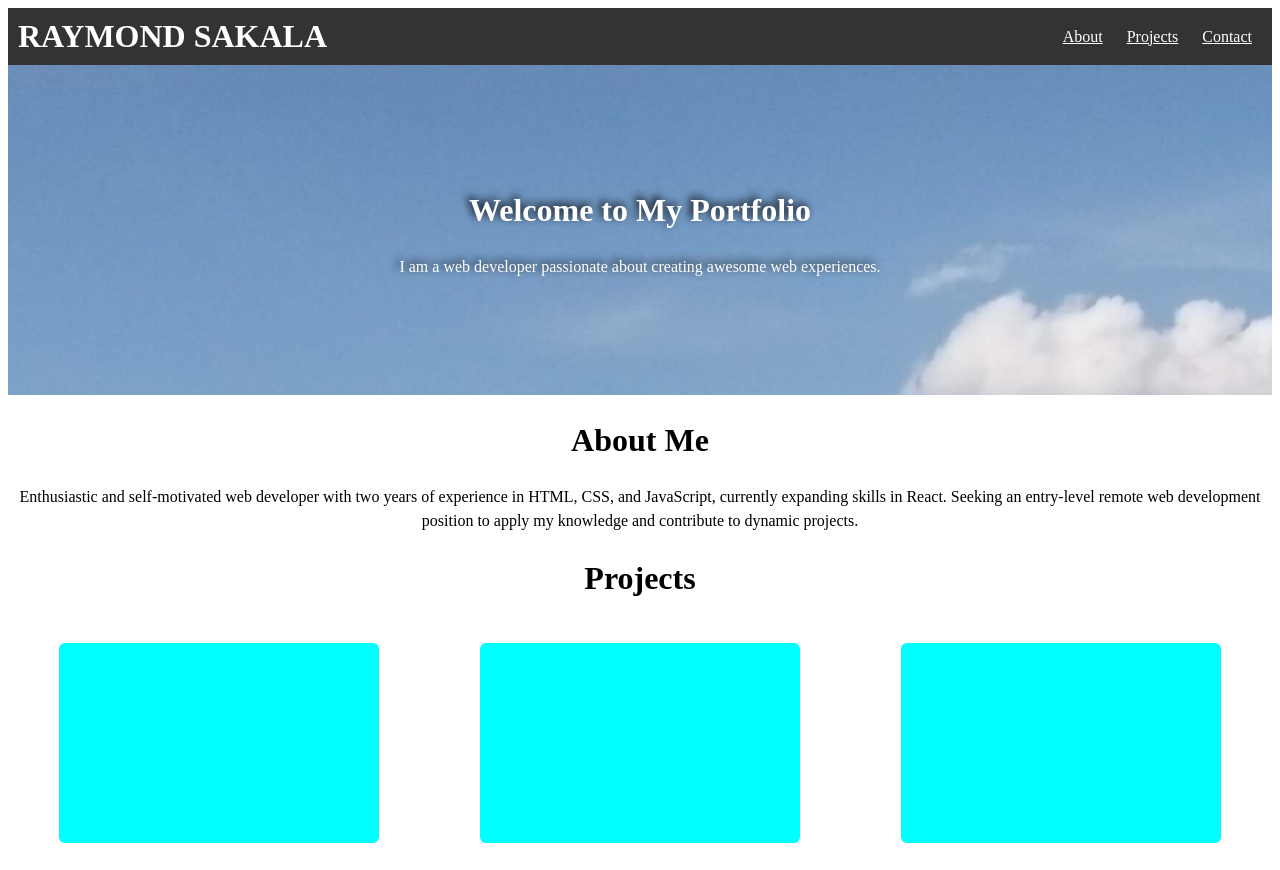
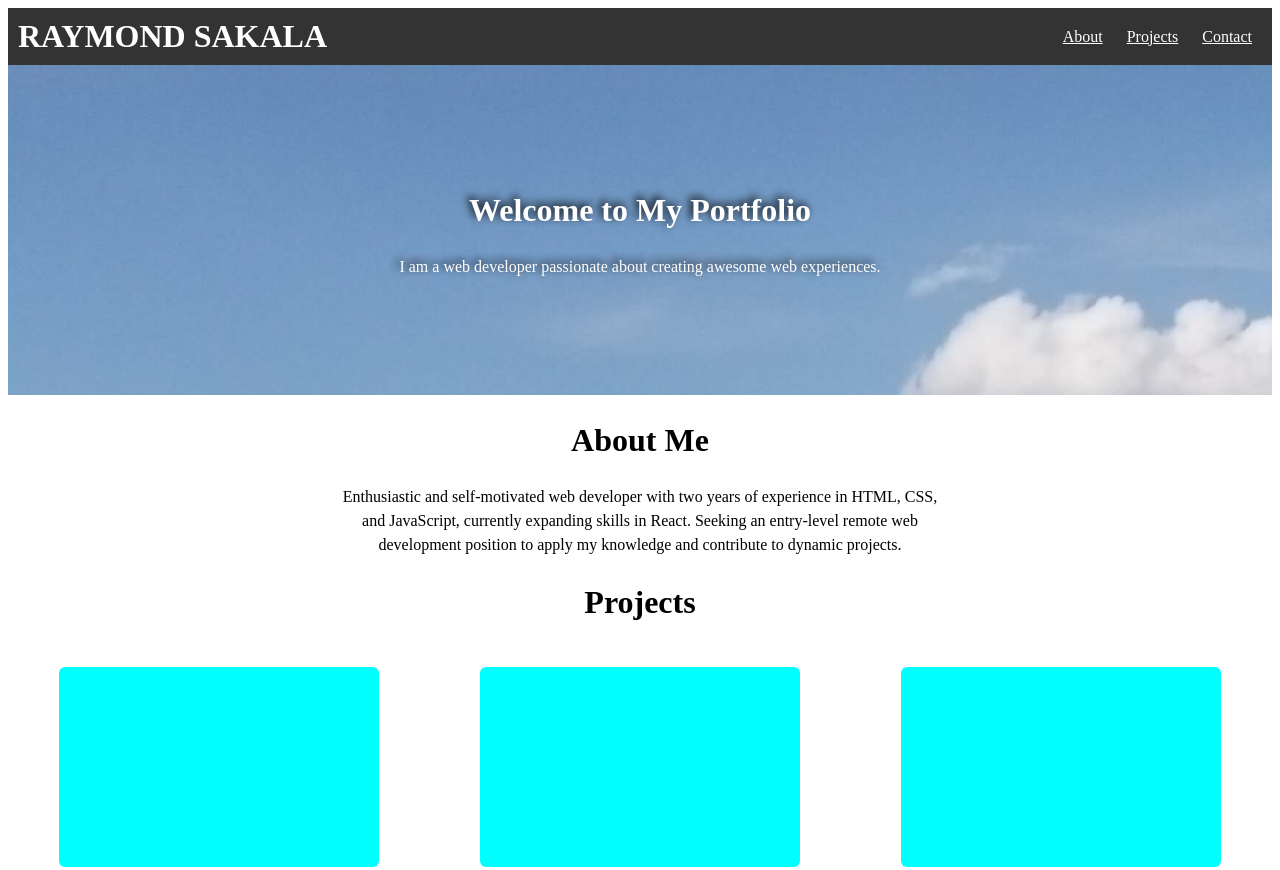
Before and after one commit to RayTheGreat18/Raymond-Sakala-portifolio-website, a plain HTML site: page index.html in a window 1280 px wide. Shown: the top 870 px of the page. Drawn offline with Linux system fonts and the light colour scheme.

Commit message:
section paragraph class

```diff
--- a/index.html
+++ b/index.html
@@ -31,7 +31,7 @@
     <section id="about" class="about">
         <div class="container">
             <h2>About Me</h2>
-            <p>Enthusiastic and self-motivated web developer
+            <p class="section--paragraph">Enthusiastic and self-motivated web developer
                 with two years of experience in HTML, CSS, and
                 JavaScript, currently expanding skills in React.
                 Seeking an entry-level remote web development position to
--- a/styles.css
+++ b/styles.css
@@ -23,6 +23,13 @@ h1,h2 {
 
 .blur {
     text-shadow: -3px -3px 8px black;
+}
+
+.section--paragraph {
+    max-width: 600px;
+    margin: 0 auto;
+    /* margin-left: auto;
+    margin-right: auto; */
 }
 
 p {
```
